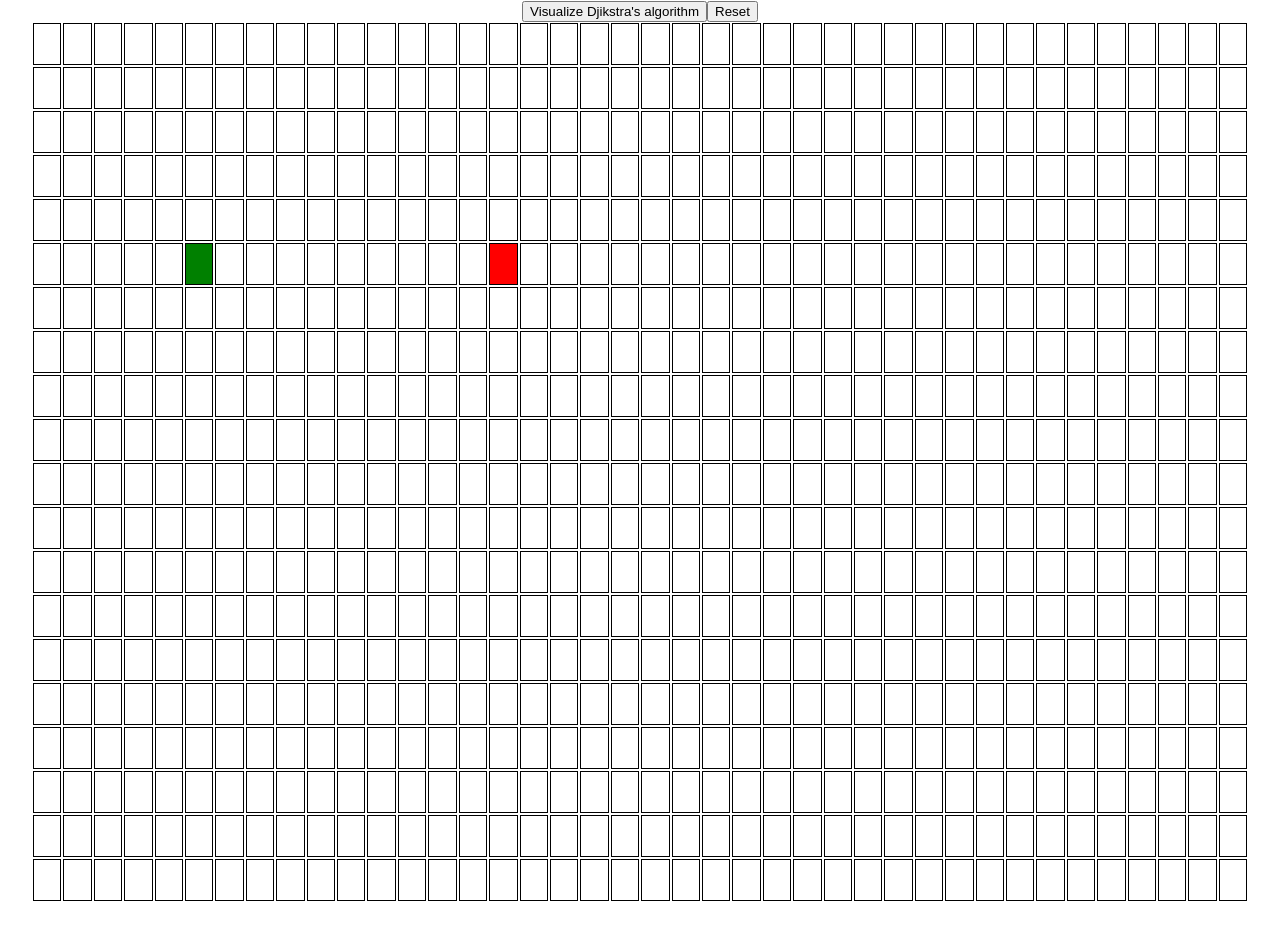
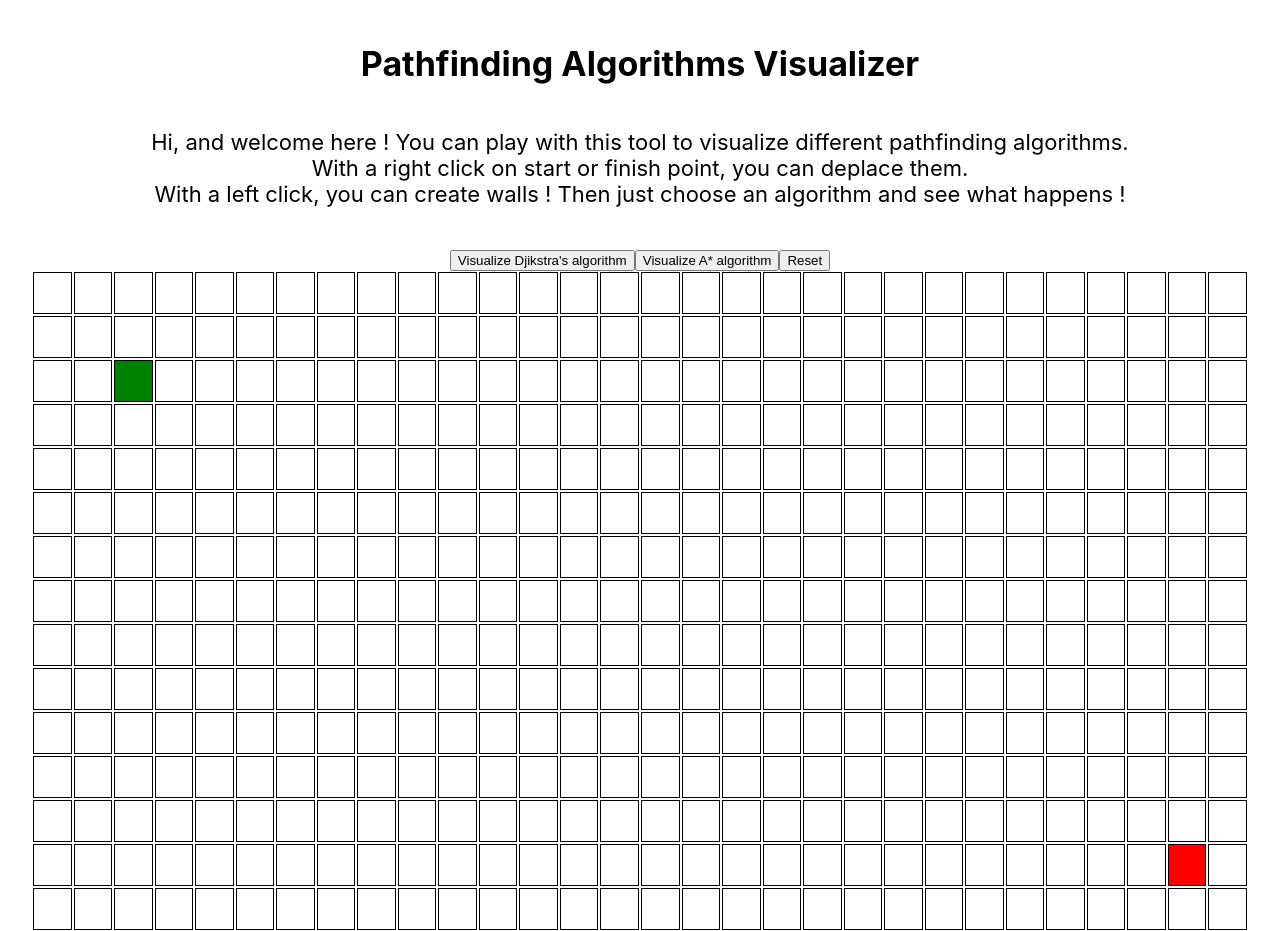
Before and after one commit to JeFaisLeCafe/pathfinder, a React (Create React App) app: page / in a window 1280 px wide. Before the commit the page ends 902 px from the top, so only its background shows below. Built offline with nearby package versions, Linux system fonts and the light colour scheme.

Commit message:
added a* algo

```diff
--- a/src/PathfindingVisualizer/PathfindingVisualizer.jsx
+++ b/src/PathfindingVisualizer/PathfindingVisualizer.jsx
@@ -1,7 +1,9 @@
 import React from "react";
-import Node from "./Node/Node";
+import Node from "./Node";
+import Title from "./Title";
 import styled from "styled-components";
-import {djikstra, getNodesInShortestPathOrder} from "../algorithms/djikstra";
+import { djikstra, getNodesInShortestPathOrder } from "../algorithms/djikstra";
+import Astar from "../algorithms/Astar";
 import * as _ from "lodash";
 
 const Row = styled.div`
@@ -13,14 +15,17 @@ const Container = styled.div`
   display: flex;
   justify-content: center;
   align-items: center;
+  flex-direction: column;
 `;
 const Content = styled.div`
   max-width: 95vw;
 `;
-const START_NODE_COL = 5;
-const START_NODE_ROW = 5;
-const FINISH_NODE_COL = 15;
-const FINISH_NODE_ROW = 5;
+const GRID_COL_NUMBER = 30;
+const GRID_ROW_NUMBER = 15;
+const START_NODE_COL = 2;
+const START_NODE_ROW = 2;
+const FINISH_NODE_COL = GRID_COL_NUMBER - 2;
+const FINISH_NODE_ROW = GRID_ROW_NUMBER - 2;
 const TIME_PARAM = 80;
 export default class PathfindingVisualizer extends React.Component {
   constructor(props) {
@@ -30,24 +35,26 @@ export default class PathfindingVisualizer extends React.Component {
       mouseIsPressed: false,
       isDraggingStart: false,
       isDraggingFinish: false,
-      startNode: {col: START_NODE_COL, row: START_NODE_ROW},
-      finishNode: {col: FINISH_NODE_COL, row: FINISH_NODE_ROW}
+      startNode: { col: START_NODE_COL, row: START_NODE_ROW },
+      finishNode: { col: FINISH_NODE_COL, row: FINISH_NODE_ROW },
     };
     this.visualizeDjikstra = this.visualizeDjikstra.bind(this);
     this.animateShortestPath = this.animateShortestPath.bind(this);
     this.reset = this.reset.bind(this);
+
+    this.visualizeAstar = this.visualizeAstar.bind(this);
   }
 
   componentDidMount() {
     const grid = this.getInitialGrid();
-    this.setState({grid});
+    this.setState({ grid });
   }
 
   getInitialGrid() {
     let grid = [];
-    for (let row = 0; row < 20; row++) {
+    for (let row = 0; row < GRID_ROW_NUMBER; row++) {
       let currentRow = [];
-      for (let col = 0; col < 40; col++) {
+      for (let col = 0; col < GRID_COL_NUMBER; col++) {
         currentRow.push(this.createNode(col, row));
       }
       grid.push(currentRow);
@@ -66,7 +73,7 @@ export default class PathfindingVisualizer extends React.Component {
       distance: Infinity,
       isVisited: false,
       isWall: false,
-      previousNode: null
+      previousNode: null,
     };
   }
 
@@ -86,6 +93,39 @@ export default class PathfindingVisualizer extends React.Component {
     }
   }
 
+  visualizeAstar() {
+    let grid = _.cloneDeep(this.state.grid);
+    this.resetIsVisited(grid);
+    const startNode = grid[this.state.startNode.row][this.state.startNode.col];
+    const finishNode =
+      grid[this.state.finishNode.row][this.state.finishNode.col];
+    //const visitedNodesInOrder = djikstra(grid, startNode, finishNode);
+    //const nodesInShortestPathOrder = getNodesInShortestPathOrder(finishNode);
+
+    //this.animateAstar(visitedNodesInOrder, nodesInShortestPathOrder);
+    const AstarNodes = Astar(grid, startNode, finishNode); // {visitedNodes: [], shortestPath: []}
+    this.animateAstar(AstarNodes);
+  }
+
+  animateAstar(AstarNodes) {
+    console.log("Astar", AstarNodes);
+    for (let i = 0; i <= AstarNodes.visitedNodes.length; i++) {
+      if (i === AstarNodes.visitedNodes.length) {
+        setTimeout(() => {
+          this.animateShortestPath(AstarNodes.shortestPath);
+        }, TIME_PARAM * i);
+        return;
+      }
+      setTimeout(() => {
+        const node = AstarNodes.visitedNodes[i];
+        const newGrid = JSON.parse(JSON.stringify(this.state.grid));
+        const newNode = { ...node, isVisited: true };
+        newGrid[node.row][node.col] = newNode;
+        this.setState({ grid: newGrid });
+      }, TIME_PARAM * i);
+    }
+  }
+
   visualizeDjikstra() {
     let grid = _.cloneDeep(this.state.grid);
     this.resetIsVisited(grid);
@@ -97,18 +137,15 @@ export default class PathfindingVisualizer extends React.Component {
 
     this.animateDjikstra(visitedNodesInOrder, nodesInShortestPathOrder);
   }
-  sleep(ms) {
-    return new Promise(resolve => setTimeout(resolve, ms));
-  }
 
   animateShortestPath(nodesInShortestPathOrder) {
     for (let i = 0; i < nodesInShortestPathOrder.length; i++) {
       setTimeout(() => {
         const node = nodesInShortestPathOrder[i];
         const newGrid = JSON.parse(JSON.stringify(this.state.grid));
-        const newNode = {...node, isShortedPath: true};
+        const newNode = { ...node, isShortedPath: true };
         newGrid[node.row][node.col] = newNode;
-        this.setState({grid: newGrid});
+        this.setState({ grid: newGrid });
       }, TIME_PARAM * i);
     }
   }
@@ -124,9 +161,9 @@ export default class PathfindingVisualizer extends React.Component {
       setTimeout(() => {
         const node = visitedNodesInOrder[i];
         const newGrid = JSON.parse(JSON.stringify(this.state.grid));
-        const newNode = {...node, isVisited: true};
+        const newNode = { ...node, isVisited: true };
         newGrid[node.row][node.col] = newNode;
-        this.setState({grid: newGrid});
+        this.setState({ grid: newGrid });
       }, TIME_PARAM * i);
     }
   }
@@ -135,17 +172,16 @@ export default class PathfindingVisualizer extends React.Component {
     let newGrid = _.cloneDeep(grid);
     let node = newGrid[row][col];
     if (!node.isStart && !node.isFinish) {
-      const newNode = {...node, isWall: !node.isWall};
+      const newNode = { ...node, isWall: !node.isWall };
       newGrid[row][col] = newNode;
     }
     return newGrid;
   }
   getNewGridWithStartMoved(grid, row, col) {
-    console.log("getNewGridWithStartMoved", this.state);
     let newGrid = _.cloneDeep(grid);
     let node = newGrid[row][col];
     if (!node.isFinish) {
-      const newNode = {...node, isStart: true};
+      const newNode = { ...node, isStart: true };
       newGrid[row][col] = newNode;
     }
     return newGrid;
@@ -157,29 +193,29 @@ export default class PathfindingVisualizer extends React.Component {
     // we handle here all the different possibilities after a left click
     // first, cases where we are moving the start/finish, and setting a new start/finish
     if (this.state.isDraggingStart && !node.isFinish) {
-      node = {...node, isStart: true, isWall: false};
-      this.setState({isDraggingStart: false, startNode: {row, col}});
+      node = { ...node, isStart: true, isWall: false };
+      this.setState({ isDraggingStart: false, startNode: { row, col } });
     } else if (this.state.isDraggingFinish && !node.isStart) {
-      node = {...node, isFinish: true, isWall: false};
-      this.setState({isDraggingFinish: false, finishNode: {col, row}});
+      node = { ...node, isFinish: true, isWall: false };
+      this.setState({ isDraggingFinish: false, finishNode: { col, row } });
     } //then cases where we are starting to move, ie right clicking on start/finish
     else if (
       !this.state.isDraggingStart &&
       !this.state.isDraggingFinish &&
       node.isStart
     ) {
-      node = {...node, isStart: false, isWall: false};
-      this.setState({isDraggingStart: true});
+      node = { ...node, isStart: false, isWall: false };
+      this.setState({ isDraggingStart: true });
     } else if (
       !this.state.isDraggingStart &&
       !this.state.isDraggingFinish &&
       node.isFinish
     ) {
-      node = {...node, isFinish: false, isWall: false};
-      this.setState({isDraggingFinish: true});
+      node = { ...node, isFinish: false, isWall: false };
+      this.setState({ isDraggingFinish: true });
     }
     newGrid[row][col] = node;
-    this.setState({grid: newGrid});
+    this.setState({ grid: newGrid });
     return false;
   }
 
@@ -187,13 +223,13 @@ export default class PathfindingVisualizer extends React.Component {
     const node = this.state.grid[row][col];
     if (node.isStart) {
       // we want to drag and drop the start
-      this.setState({isDraggingStart: true});
+      this.setState({ isDraggingStart: true });
     } else if (node.isFinish) {
-      this.setState({isDraggingFinish: true});
+      this.setState({ isDraggingFinish: true });
     } else {
       const newGrid = this.getNewGridWithWallToggled(this.state.grid, row, col);
-      this.setState({grid: newGrid});
-      this.setState({mouseIsPressed: true});
+      this.setState({ grid: newGrid });
+      this.setState({ mouseIsPressed: true });
     }
   }
 
@@ -202,37 +238,37 @@ export default class PathfindingVisualizer extends React.Component {
 
     let newGrid = this.state.grid;
     const node = newGrid[row][col];
-    console.log("entering");
     if (this.state.isDraggingStart) {
       // we want to drag and drop the start
-      console.log("in the right plce");
       newGrid = this.getNewGridWithStartMoved(newGrid, row, col);
     } else if (node.isFinish) {
-      this.setState({isDraggingFinish: true});
+      this.setState({ isDraggingFinish: true });
     } else {
       newGrid = this.getNewGridWithWallToggled(newGrid, row, col);
     }
-    this.setState({grid: newGrid});
+    this.setState({ grid: newGrid });
   }
 
   handleMouseUp() {
     this.setState({
-      mouseIsPressed: false
+      mouseIsPressed: false,
     });
   }
 
   reset() {
     const grid = this.getInitialGrid();
-    this.setState({grid});
+    this.setState({ grid });
   }
 
   render() {
     return (
       <Container>
+        <Title />
         <Content>
           <button onClick={this.visualizeDjikstra}>
             Visualize Djikstra's algorithm
           </button>
+          <button onClick={this.visualizeAstar}>Visualize A* algorithm</button>
           <button onClick={this.reset}>Reset</button>
           {this.state.grid.map((row, rowInd) => {
             return (
@@ -242,14 +278,13 @@ export default class PathfindingVisualizer extends React.Component {
                     <Node
                       key={colInd}
                       {...node}
-                      onContextMenu={e => {
+                      onContextMenu={(e) => {
                         e.preventDefault();
                         this.handleRightClick(rowInd, colInd);
                       }}
-                      onMouseDown={e => {
+                      onMouseDown={(e) => {
                         // this is only for left click mousedown
                         if (e.button === 0) {
-                          console.log("hah");
                           this.handleMouseDown(rowInd, colInd);
                         }
                       }}
--- /dev/null
+++ b/src/PathfindingVisualizer/Title.jsx
@@ -0,0 +1,33 @@
+import React from "react";
+import styled from "styled-components";
+
+const Container = styled.div`
+  text-align: center;
+  padding: 20px;
+  display: flex;
+  justify-content: flex-start;
+  align-items: center;
+  flex-direction: column;
+`;
+const _Title = styled.h1`
+  font-size: 34px;
+`;
+const Explanation = styled.p`
+  font-size: 22px;
+`;
+
+export default function Title(props) {
+  return (
+    <Container>
+      <_Title>Pathfinding Algorithms Visualizer</_Title>
+      <Explanation>
+        Hi, and welcome here ! You can play with this tool to visualize
+        different pathfinding algorithms. <br />
+        With a right click on start or finish point, you can deplace them.{" "}
+        <br />
+        With a left click, you can create walls ! Then just choose an algorithm
+        and see what happens !
+      </Explanation>
+    </Container>
+  );
+}
--- /dev/null
+++ b/src/algorithms/Astar.js
@@ -0,0 +1,122 @@
+import * as _ from "lodash";
+
+export default function Astar(grid, startNode, endNode) {
+  // initialization
+  for (let x = 0; x < grid.length; x++) {
+    for (let y = 0; y < grid[x].length; y++) {
+      grid[x][y].f = 0;
+      grid[x][y].g = 0;
+      grid[x][y].h = 0;
+      grid[x][y].debug = "";
+      grid[x][y].parent = null;
+    }
+  }
+
+  return search(grid, startNode, endNode);
+}
+
+function search(grid, start, end) {
+  let openList = [];
+  let closedList = [];
+  let visitedNodes = [];
+  openList.push(start);
+
+  while (openList.length > 0) {
+    // Grab the lowest f(x) to process next
+    let lowInd = 0;
+    for (let i = 0; i < openList.length; i++) {
+      if (openList[i].f < openList[lowInd].f) {
+        lowInd = i;
+      }
+    }
+    let currentNode = openList[lowInd];
+
+    // End case -- result has been found, return the traced path
+    if (currentNode.row === end.row && currentNode.col === end.col) {
+      let curr = currentNode;
+      let ret = [];
+      while (curr.parent) {
+        ret.push(curr);
+        curr = curr.parent;
+      }
+      return { shortestPath: ret.reverse(), visitedNodes };
+    }
+
+    // Normal case -- move currentNode from open to closed, process each of its neighbors
+    _.remove(openList, (n) => {
+      return n.col === currentNode.col && n.row === currentNode.row;
+    });
+    closedList.push(currentNode);
+    let neighbors = getNeighbors(grid, currentNode);
+
+    for (let i = 0; i < neighbors.length; i++) {
+      let neighbor = neighbors[i];
+      if (
+        closedList.find(
+          (n) => neighbor.col === n.col && neighbor.row === n.row
+        ) ||
+        neighbor.isWall
+      ) {
+        // not a valid node to process, skip to next neighbor
+        continue;
+      }
+
+      // g score is the shortest distance from start to current node, we need to check if
+      //   the path we have arrived at this neighbor is the shortest one we have seen yet
+      let gScore = currentNode.g + 1; // 1 is the distance from a node to it's neighbor
+      let gScoreIsBest = false;
+
+      if (
+        !openList.find((n) => neighbor.col === n.col && neighbor.row === n.row)
+      ) {
+        // This the the first time we have arrived at this node, it must be the best
+        // Also, we need to take the h (heuristic) score since we haven't done so yet
+
+        gScoreIsBest = true;
+        neighbor.h = heuristic(neighbor, end);
+        openList.push(neighbor);
+        visitedNodes.push(neighbor);
+      } else if (gScore < neighbor.g) {
+        // We have already seen the node, but last time it had a worse g (distance from start)
+        gScoreIsBest = true;
+      }
+
+      if (gScoreIsBest) {
+        // Found an optimal (so far) path to this node.   Store info on how we got here and
+        //  just how good it really is...
+        neighbor.parent = currentNode;
+        neighbor.g = gScore;
+        neighbor.f = neighbor.g + neighbor.h;
+      }
+    }
+  }
+
+  // No result was found -- empty array signifies failure to find path
+  return [];
+}
+
+function heuristic(startNode, finishNode) {
+  return (
+    Math.abs(startNode.col - finishNode.col) +
+    Math.abs(startNode.row - finishNode.row)
+  );
+}
+function getNeighbors(grid, node) {
+  let ret = [];
+  let x = node.row;
+  let y = node.col;
+
+  if (grid[x - 1] && grid[x - 1][y]) {
+    ret.push(grid[x - 1][y]);
+  }
+  if (grid[x + 1] && grid[x + 1][y]) {
+    ret.push(grid[x + 1][y]);
+  }
+  if (grid[x][y - 1] && grid[x][y - 1]) {
+    ret.push(grid[x][y - 1]);
+  }
+  if (grid[x][y + 1] && grid[x][y + 1]) {
+    ret.push(grid[x][y + 1]);
+  }
+  return ret;
+}
```
Also changed, not shown: src/PathfindingVisualizer/Node.jsx (renamed from src/PathfindingVisualizer/Node/Node.jsx).
